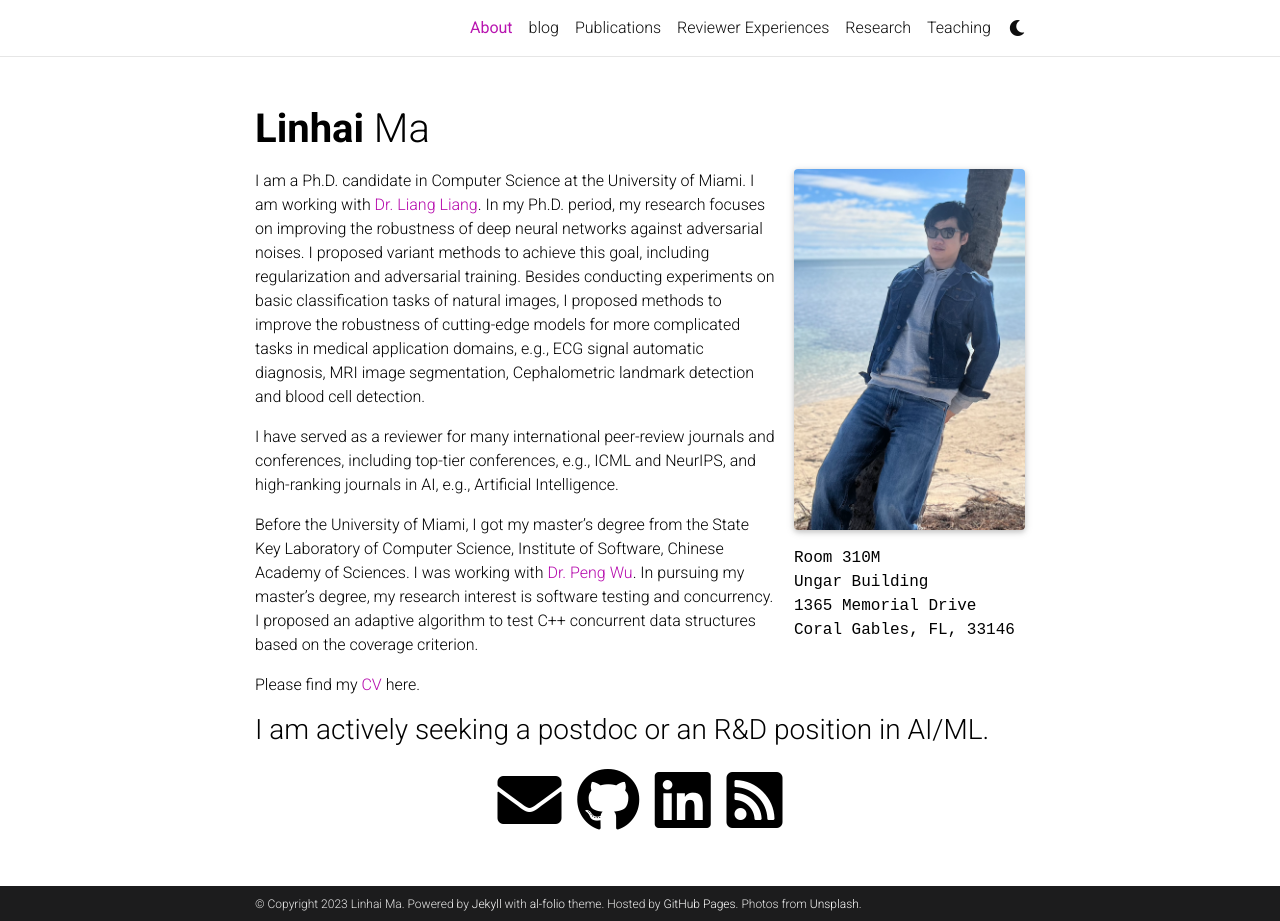
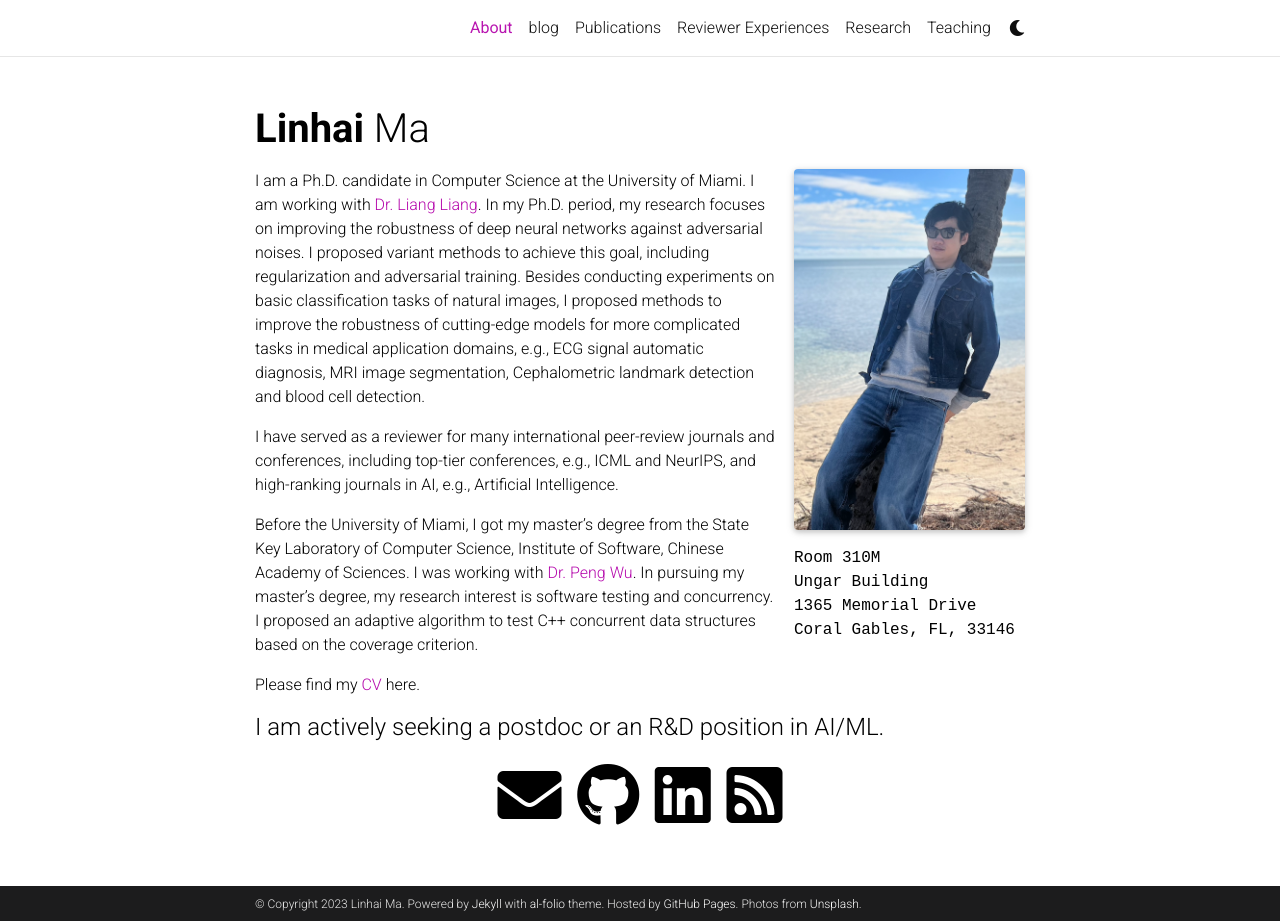
Before and after one commit to SarielMa/SarielMa.github.io, a Jekyll site: the page built from _pages/about.md, in a window 1280 px wide and 921 px high. Built offline with Jekyll 4.4.1, drawn with Linux system fonts in a browser that asks for light colours; full-size pictures stand in for the smaller copies a plugin makes; comment, search, counter and statistics services are not loaded; a style sheet for code colours, icons or effects is not loaded.

```diff
--- a/_pages/about.md
+++ b/_pages/about.md
@@ -27,4 +27,4 @@ Before the University of Miami, I got my master's degree from the State Key Labo
 
 Please find my [CV](assets/pdf/LinhaiMaCV.pdf)  here.
 
-### I am actively seeking a postdoc or an R&D position in AI/ML.
+#### I am actively seeking a postdoc or an R&D position in AI/ML.
```
